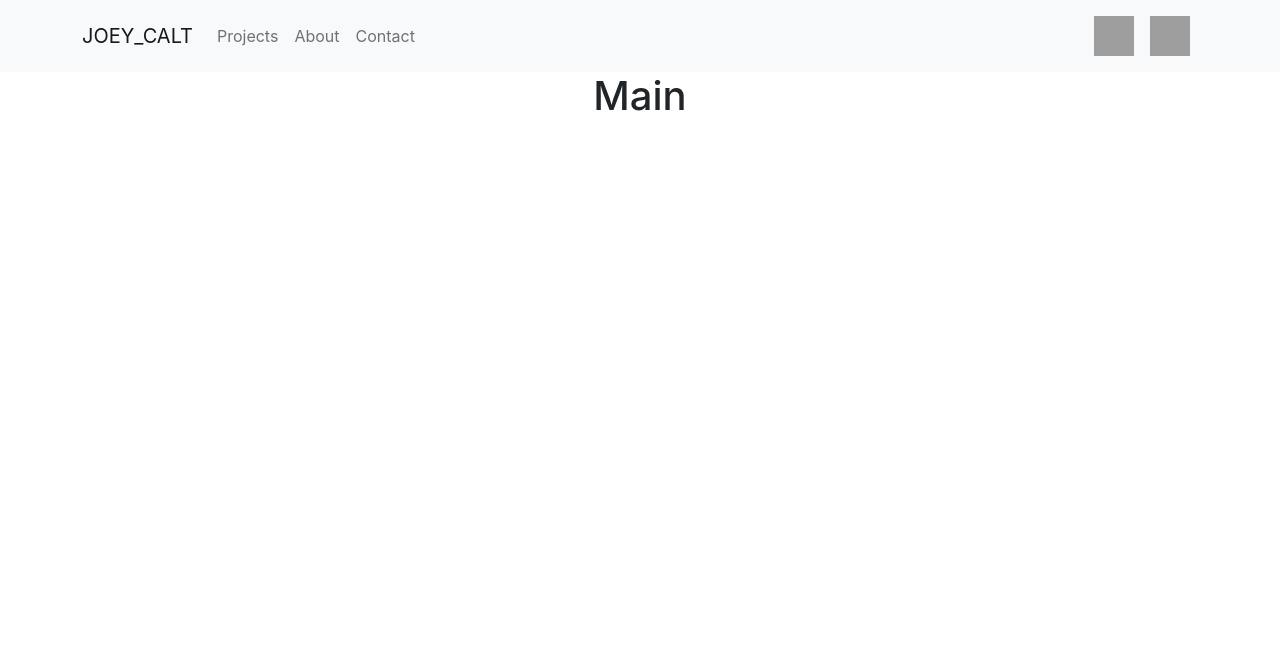
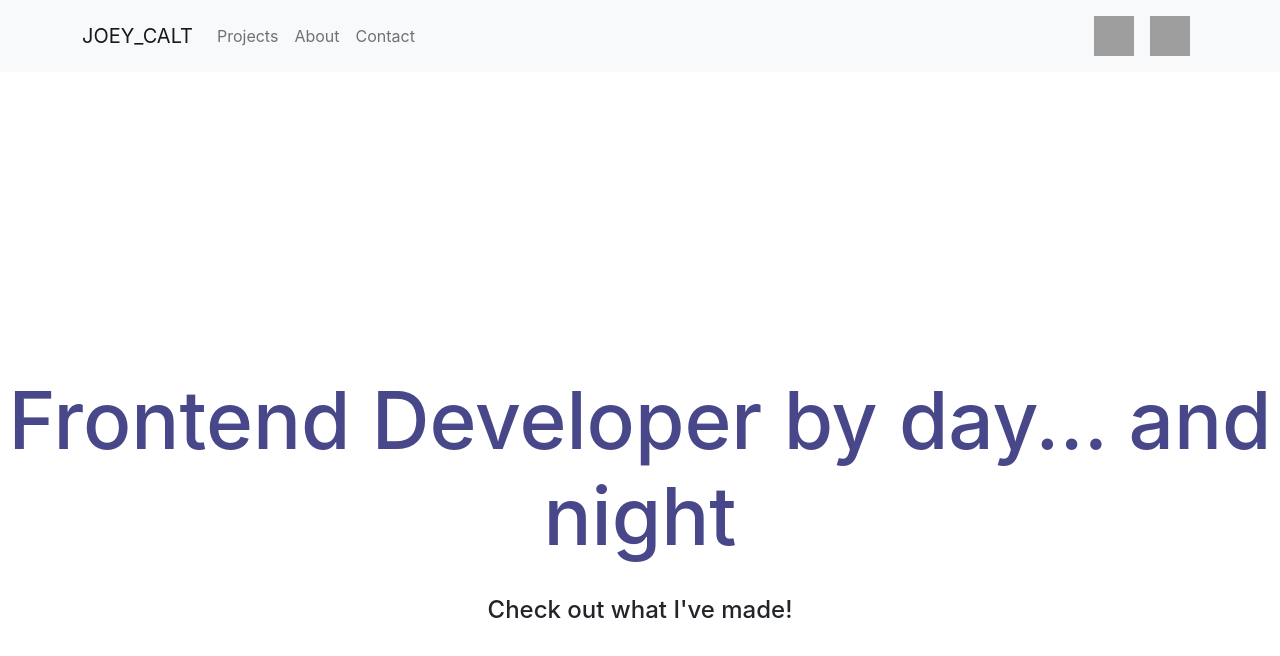
Before and after one commit to joeycalt/Portfolio, a React (Create React App) app: page / in a window 1280 px wide. Shown: the top 656 px of the page. Built offline with nearby package versions, Linux system fonts and the light colour scheme; grey boxes are pictures that could not be loaded.

Commit message:
started styling home page

```diff
--- a/src/App.css
+++ b/src/App.css
@@ -76,3 +76,9 @@
   margin: 10px;
   cursor: pointer;
 }
+
+.main-title {
+  margin-top: 300px;
+  font-size: 80px;
+  color: rgb(71, 71, 138);
+}
--- a/src/pages/Main.js
+++ b/src/pages/Main.js
@@ -1,5 +1,11 @@
 function Main(props) {
-    return <h1>Main</h1>;
+    return (
+      <>
+        <h1 className="main-title">Frontend Developer by day... and night</h1>
+        <br />
+        <h4>Check out what I've made!</h4>
+      </>
+    )
   }
 
   export default Main;
```
